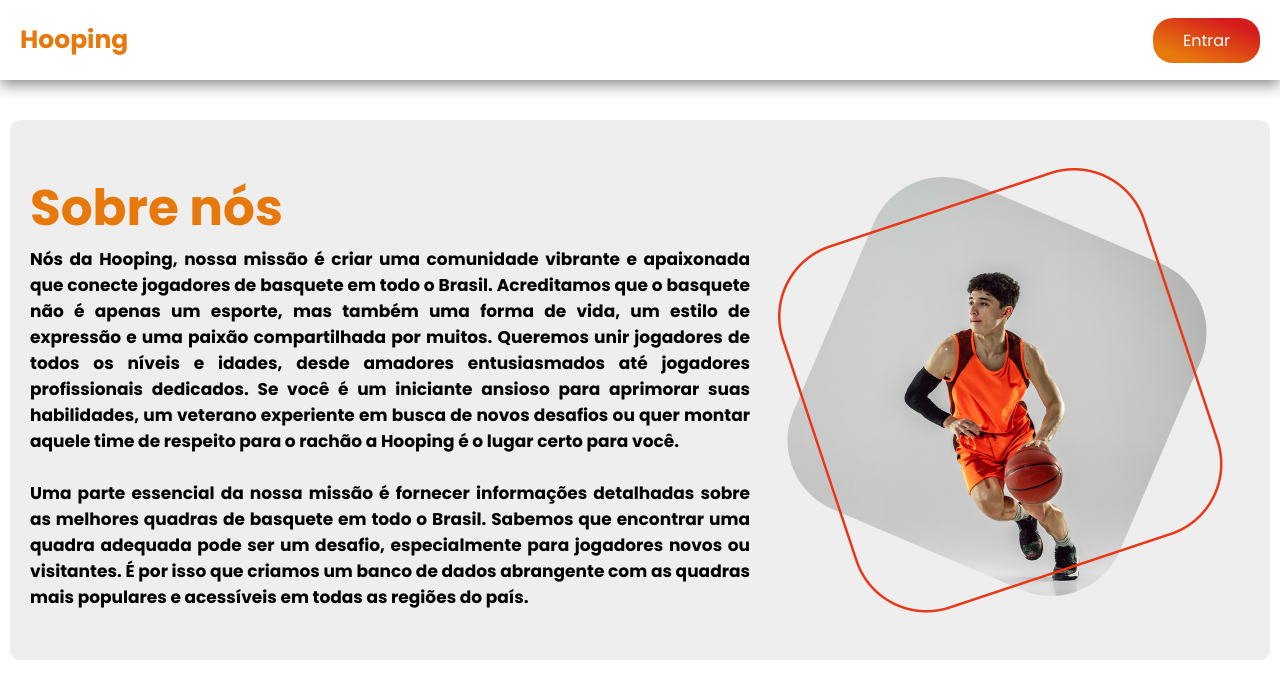
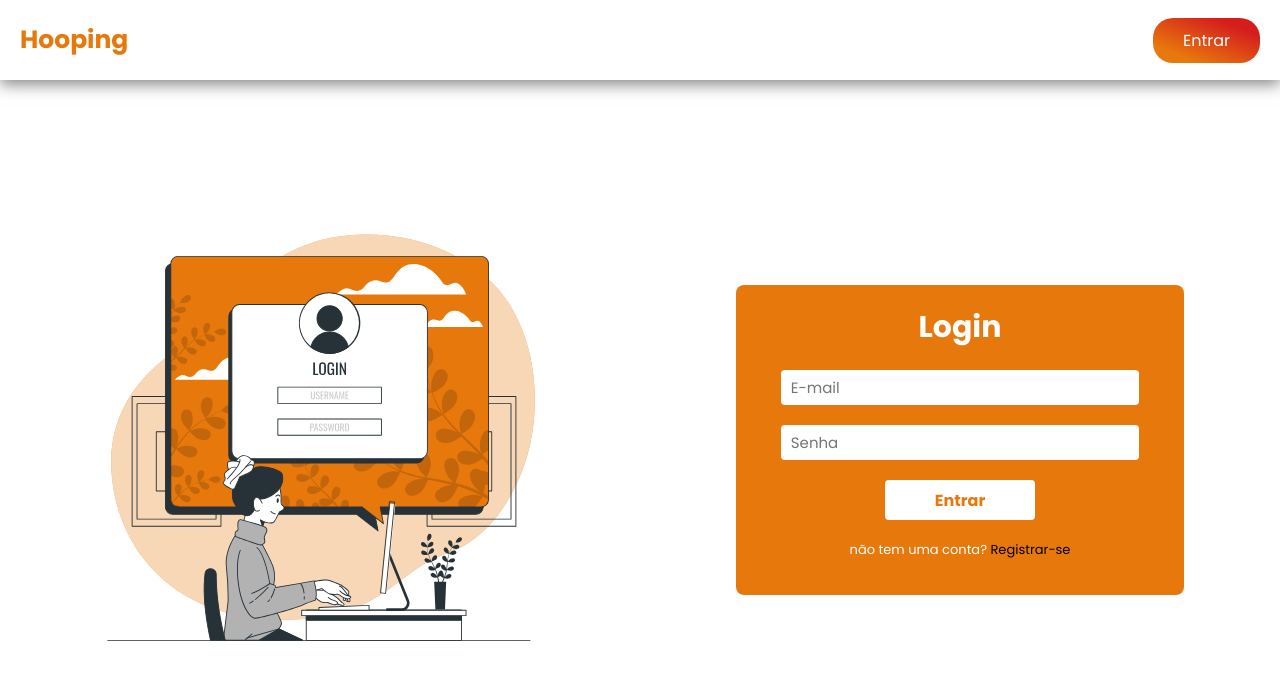
Before and after one commit to AnthonyH30/Hooping, a React (Vite) app: page /login in a window 1280 px wide. Shown: the top 698 px of the page. Built offline with nearby package versions, Linux system fonts and the light colour scheme.

Commit message:
Anthony - Criando pagina de login e rotas

```diff
--- a/src/App.tsx
+++ b/src/App.tsx
@@ -1,12 +1,12 @@
-import LandingPage from './Pages/LandingPage'
 import { GlobalStyle } from './Global/GlobalStyle.ts'
+import AppRoutes from './Routes/AppRoutes.tsx';
 
 function App() {
 
   return (
     <>
       <GlobalStyle />
-      <LandingPage />
+      <AppRoutes />
     </>
   )
 }
--- /dev/null
+++ b/src/Components/Button/index.tsx
@@ -0,0 +1,9 @@
+import { ButtonComponent } from './style';
+
+interface ButtonProps{
+    children: React.ReactNode
+}
+
+export default function Button({children}: ButtonProps){
+    return <ButtonComponent>{children}</ButtonComponent>
+}
--- /dev/null
+++ b/src/Components/Button/style.ts
@@ -0,0 +1,21 @@
+import styled from "styled-components";
+
+
+export const ButtonComponent = styled.button`
+    width: 150px;
+    height: 40px;
+    background-color: #FFF;
+    border: none;
+    cursor: pointer;
+    font-size: 16px;
+    font-weight: 700;
+    color: #e7780c;
+    border-radius: 4px;
+    transition: all ease-in-out 0.3s;
+    border: #fff 2px solid;
+
+    &:hover{
+        background-color: #e7780c;
+        color: #FFF;
+    }
+`;
--- a/src/Components/Header/index.tsx
+++ b/src/Components/Header/index.tsx
@@ -1,10 +1,11 @@
-import { Container, Button } from './styles'
+import { Container, Button } from './styles';
+import { Link } from 'react-router-dom';
 
 export default function Header() {
   return (
     <Container>
-      <h2><a href="/">Hooping</a></h2>
-      <Button href="/login">Entrar</Button>
+      <h2><Link to="/">Hooping</Link></h2>
+      <Button href="/login"><Link style={{color: 'white'}} to='/login'>Entrar</Link></Button>
     </Container>
   )
 }
--- a/src/Components/Header/styles.ts
+++ b/src/Components/Header/styles.ts
@@ -23,7 +23,7 @@ export const Container = styled.header`
         font-size: 25px;
 
         a{
-            color: rgba(231,120,12,1);
+            color: #e7780c;
         }
     }
 
--- /dev/null
+++ b/src/Components/Input/index.tsx
@@ -0,0 +1,9 @@
+import { FC, InputHTMLAttributes } from 'react';
+import { InputComponent } from './style.ts'
+interface InputProps extends InputHTMLAttributes<HTMLInputElement>{
+    placeholder: string
+}
+
+export const Input: FC<InputProps> =({ placeholder ,...props}) => {
+    return <InputComponent placeholder={placeholder} {...props} />
+}
--- /dev/null
+++ b/src/Components/Input/style.ts
@@ -0,0 +1,13 @@
+import styled from "styled-components";
+
+
+export const InputComponent = styled.input`
+    width: 80%;
+    height: 35px;
+    padding-left: 10px;
+    font-size: 15px;
+    margin-bottom: 20px;
+    border: none;
+    border-radius: 4px;
+    outline: none;
+`;
--- /dev/null
+++ b/src/Pages/Login/index.tsx
@@ -0,0 +1,31 @@
+import React from "react"
+import { Container, Content, Img , Form, Title, RegisterLink } from './style';
+import Header from "../../Components/Header";
+import { Link } from 'react-router-dom';
+
+import LoginImg from '../../assets/login.svg';
+import { Input } from "../../Components/Input";
+import Button from "../../Components/Button";
+
+export default function Login(){
+
+    function LoginFlow(e:React.FormEvent<HTMLFormElement>) {
+        e.preventDefault();
+    }
+
+    return(
+        <Container>
+            <Header />
+            <Content>
+                <Img src={LoginImg} />
+                <Form onSubmit={LoginFlow}>
+                    <Title>Login</Title>
+                    <Input placeholder="E-mail" type="email" />
+                    <Input placeholder="Senha" type="password" />
+                    <Button>Entrar</Button>
+                    <RegisterLink>não tem uma conta? <Link to='/register'>Registrar-se</Link></RegisterLink>
+                </Form>
+            </Content>
+        </Container>
+    )
+}
--- /dev/null
+++ b/src/Pages/Login/style.ts
@@ -0,0 +1,65 @@
+import styled from "styled-components";
+
+
+export const Container = styled.div`
+    min-height: 100vh;
+    width: 100%;
+    padding-top: 80px;
+    display: flex;
+    align-items: center;
+    justify-content: center;
+
+    @media(max-width: 600px){
+        padding-bottom: 80px;
+        padding-top: 0px;
+    }
+`;
+
+export const Content = styled.section`
+    width: 100%;
+    height: 100%;
+    min-height: calc(100vh - 80px);
+    display: flex;
+    flex-direction: row;
+    align-items: center;
+    justify-content: space-around;
+    max-width: 1440px;
+
+    @media(max-width: 768px){
+        flex-direction: column;
+        gap: 50px;
+        margin-block: 50px;
+    }
+`;
+
+export const Img = styled.img`
+    width: 35%;
+    min-width: 300px;
+`;
+
+export const Title = styled.h2`
+    font-size: 30px;
+    color: white;
+    margin-block: 20px;
+`;
+
+export const Form = styled.form`
+    width: 35%;
+    height: 310px;
+    display: flex;
+    align-items: center;
+    flex-direction: column;
+    background: rgba(231, 120, 12, 1);
+    border-radius: 8px;
+    min-width: 300px;
+`;
+
+export const RegisterLink = styled.p`
+    font-size: 13px;
+    color: white;
+    margin-top: 20px;
+
+    a{
+        color: #000;
+    }
+`;
--- /dev/null
+++ b/src/Routes/AppRoutes.tsx
@@ -0,0 +1,14 @@
+import { BrowserRouter as Router, Routes, Route } from "react-router-dom";
+import LandingPage from "../Pages/LandingPage";
+import Login from "../Pages/Login";
+
+export default function AppRoutes(){
+    return(
+        <Router>
+            <Routes>
+                <Route path="/" element={<LandingPage />} />
+                <Route path="/login" element={<Login />} />
+            </Routes>
+        </Router>
+    )
+}
```
Also changed, not shown: src/assets/login.svg (added).
